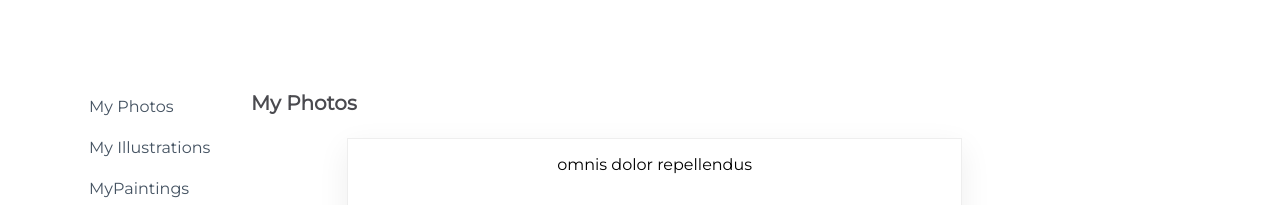
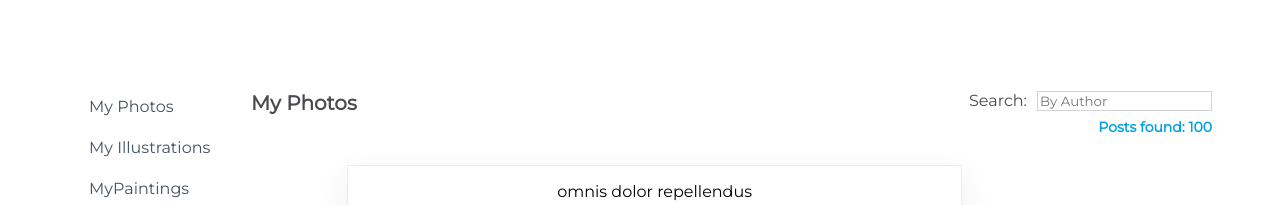
Before and after one commit to Kattis91/Functional-Components-Challenge, a React (Create React App) app in the folder my-app/: page / in a window 1280 px wide. Shown: the top 205 px of the page. Built offline with nearby package versions, Linux system fonts and the light colour scheme.

Commit message:
Make Search Feature Challenge

```diff
--- a/my-app/src/components/Content.js
+++ b/my-app/src/components/Content.js
@@ -10,16 +10,28 @@
         super(props)
 
         this.state = {
-            isLoaded: false
+            isLoaded: false,
+            posts: []
         }
     }
 
     componentDidMount() {
         setTimeout(() => {
             this.setState({
-                isLoaded: true
+                isLoaded: true,
+                posts: savedPosts
             })
         }, 2000)
+    }
+
+    handleChange = (event) => {
+        const name = event.target.value
+        const filteredPosts = savedPosts.filter(post => {
+            return post.name.toLowerCase().includes(name)
+        })
+        this.setState({
+            posts: filteredPosts
+        })
     }
 
     render() {
@@ -27,9 +39,19 @@
             <div className={css.Content}>
                 <div className={css.TitleBar}>
                     <h1>My Photos</h1>
+                    <form>
+                        <label htmlFor="searchInput">Search:</label>
+                        <input
+                            onChange={(event) => this.handleChange(event)}
+                            type="search"
+                            id="searchInput"
+                            placeholder="By Author"
+                        />
+                        <h4>Posts found: {this.state.posts.length}</h4>
+                    </form>
                 </div>
                 <div className={css.SearchResults}>
-                    {this.state.isLoaded ? <PostItem savedPosts = {savedPosts}/> : <Loader/>}
+                    {this.state.isLoaded ? <PostItem savedPosts = {this.state.posts} /> : <Loader/>}
                 </div>
             </div>
         )
```
